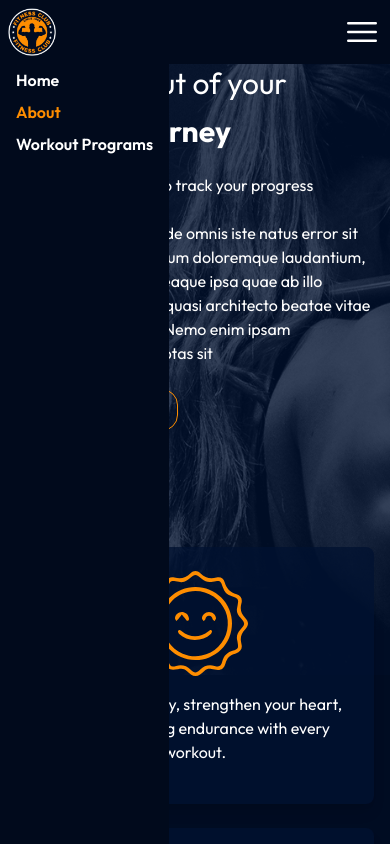
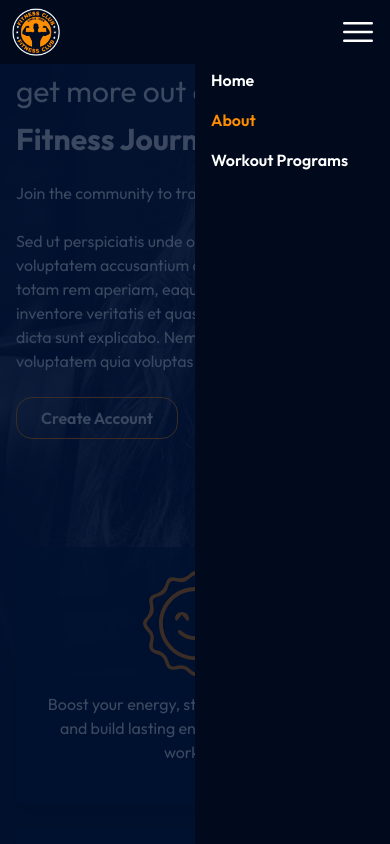
Before and after one commit to developersumit01/gym, a React (Vite) app: page /about in a window 390 px wide. Both pictures are taken after a click on the button 362 px from the left and 32 px from the top of the page. Shown: the top 844 px of the page. Built offline with nearby package versions, Linux system fonts and the light colour scheme.

Commit message:
change the direction of nav bar in phone

```diff
--- a/src/components/footer.tsx
+++ b/src/components/footer.tsx
@@ -8,7 +8,7 @@ const Footer = () => {
                   <img src={Logo} alt="" className='w-32' />
                </div>
                <p className="text-center"><span className="text-primary">Fitness Club</span> has been a leader in fitness for decades, helping members across the globe achieve their health and wellness goals. Whether you're just starting out or pushing your limits, our world-class facilities, expert trainers, and supportive community are here to power your journey. Join us and experience the legacy of strength.</p>
-               <p className="text-center">© 2025 | All Rights Reserved.</p>
+               <p className="text-center my-2">© 2025 | All Rights Reserved.</p>
                <p className="text-center">Design & Development by: <span className="text-primary">SUMIT KUMAR</span></p>
             </div>
          </footer>
--- a/src/components/header.tsx
+++ b/src/components/header.tsx
@@ -9,7 +9,7 @@ const Header = () => {
          <header className="flex fixed z-40 top-0 left-0 w-full justify-between items-center p-2 bg-header-background text-text md:px-4">
             <div className="max-w-layout mx-auto flex justify-between items-center w-full">
                <div className="w-12">
-                  <NavLink to={"/"}><img src={Logo} alt="" /></NavLink>
+                  <NavLink to={"/"}><img src={Logo} alt="" className="ml-1" /></NavLink>
                </div>
                <nav className="hidden md:flex space-x-4 text-lg font-semibold">
                   <NavLink className="px-2" to="/">Home</NavLink>
@@ -21,13 +21,18 @@ const Header = () => {
                   <NavLink className="px-2" to="/sign-up">Sign up</NavLink> */}
                </nav>
             </div>
-            <div className="md:hidden">
+            <div className="md:hidden mr-1">
                <button onClick={() => { setIsHeaderOpen(!isHeaderOpen) }} className="w-10 h-10 flex justify-center items-center">
                   <img src={HamburgerIcon} alt="Menu" />
                </button>
             </div>
          </header>
-       <header className={`flex flex-col fixed h-[calc(100dvh-64px)] z-50 top-16 md:hidden justify-start items-start px-2 bg-header-background text-text font-semibold overflow-hidden transition-all duration-300 ease-in-out ${isHeaderOpen ? 'max-w-[100dvw] opacity-100 translate-y-0' : 'max-w-0 opacity-0 -translate-y-2'}`}>
+         {/* This is the overlay behind the nav bar */}
+         <div className={`fixed h-[calc(100dvh-64px)] z-50 bg-overlay w-full bottom-0 ${!isHeaderOpen && '!hidden'}`} onClick={()=>{setIsHeaderOpen(!isHeaderOpen)}}></div>
+         <header className={`flex flex-col fixed h-[calc(100dvh-64px)] z-50 top-16 right-0 md:hidden justify-start items-start px-2 bg-header-background text-text font-semibold overflow-hidden transition-[width,opacity,transform] duration-300 ease-in-out gap-2 ${isHeaderOpen
+            ? 'opacity-100 translate-y-0 w-1/2'
+            : 'w-0 opacity-0 -translate-y-2'
+            }`}>
             <NavLink to="/" className="w-full py-1 px-2 focus-bg-fill">Home</NavLink>
             <NavLink to="/about" className="w-full py-1 px-2 focus-bg-fill">About</NavLink>
             <NavLink to="/workout-programs" className="w-full py-1 px-2 focus-bg-fill">Workout Programs</NavLink>
--- a/src/pages/about.tsx
+++ b/src/pages/about.tsx
@@ -12,7 +12,7 @@ const About = () => {
             <img src={AboutBackgroundImage} alt="About section background image" className='absolute inset-0 z-0 h-full w-full object-cover' />
             <div className="absolute inset-0 bg-overlay w-full h-full z-10"></div>
             {/* Content section of the about page start */}
-            <section className="z-20 flex flex-col items-start justify-center text-center px-4 md:max-w-2/3 mt-[65px]">
+            <section className="z-20 flex flex-col items-start justify-center text-center px-4 md:max-w-2/3 mt-[65px] pt-2">
                <div className="text-3xl md:text-7xl mb-3 z-20 text-start">get more out of your</div>
                <div className="text-3xl md:text-7xl font-bold md:tracking-widest text-start z-20">Fitness Journey</div>
                <p className='z-20 text-start my-6'>Join the community to track your progress</p>
--- a/src/pages/workoutPrograms.tsx
+++ b/src/pages/workoutPrograms.tsx
@@ -17,7 +17,7 @@ const WorkoutPrograms = () => {
    return (
       <>
          <section className="mt-[64px] bg-background text-text max-w-layout mx-auto pt-6">
-            <div className="text-3xl font-semibold md:text-4xl mb-4">Free Workout Programs</div>
+            <div className="text-3xl font-semibold md:text-4xl mb-4 pl-2 md:pl-0">Free Workout Programs</div>
             <div className="w-full">
                <Swiper
                   navigation={true}
```
